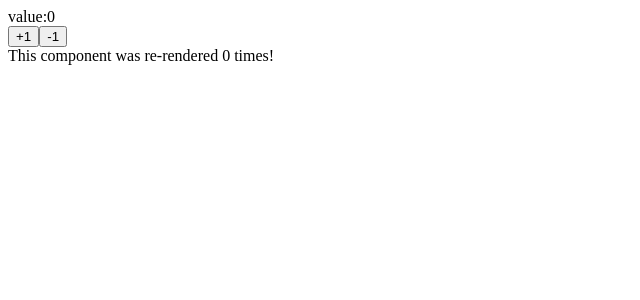
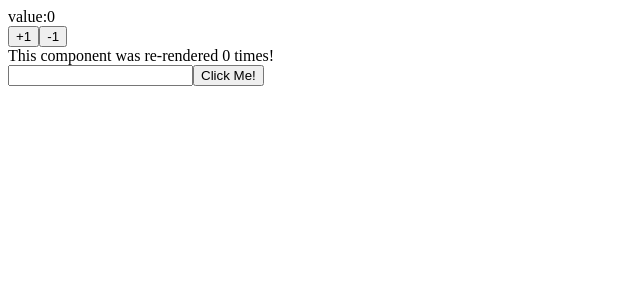
Before and after one commit to 1071sh/react-app-in-typescript, a React (Create React App) app: page / in a window 1280 px wide. Shown: the top 300 px of the page, without its empty margins (0-640 px from the left). Built offline with nearby package versions, Linux system fonts and the light colour scheme.

Commit message:
finish useRef-basic

```diff
--- a/src/Counter.tsx
+++ b/src/Counter.tsx
@@ -14,10 +14,14 @@
     }
 
     const renderTimes = useRef<number>(0);
-
     useEffect(() => {
         renderTimes.current = renderTimes.current + 1;
     })
+    const ref = useRef<HTMLInputElement>(null!);
+    const focusInput = () => {
+        ref.current.focus();
+    }
+
 
     return (
         <div>
@@ -25,6 +29,8 @@
             <button onClick={increment}>+1</button>
             <button onClick={decrement}>-1</button>
             <div>This component was re-rendered {renderTimes.current} times!</div>
+            <input ref={ref} type="text" />
+            <button onClick={focusInput}>Click Me!</button>
         </div>
     )
 }
```
